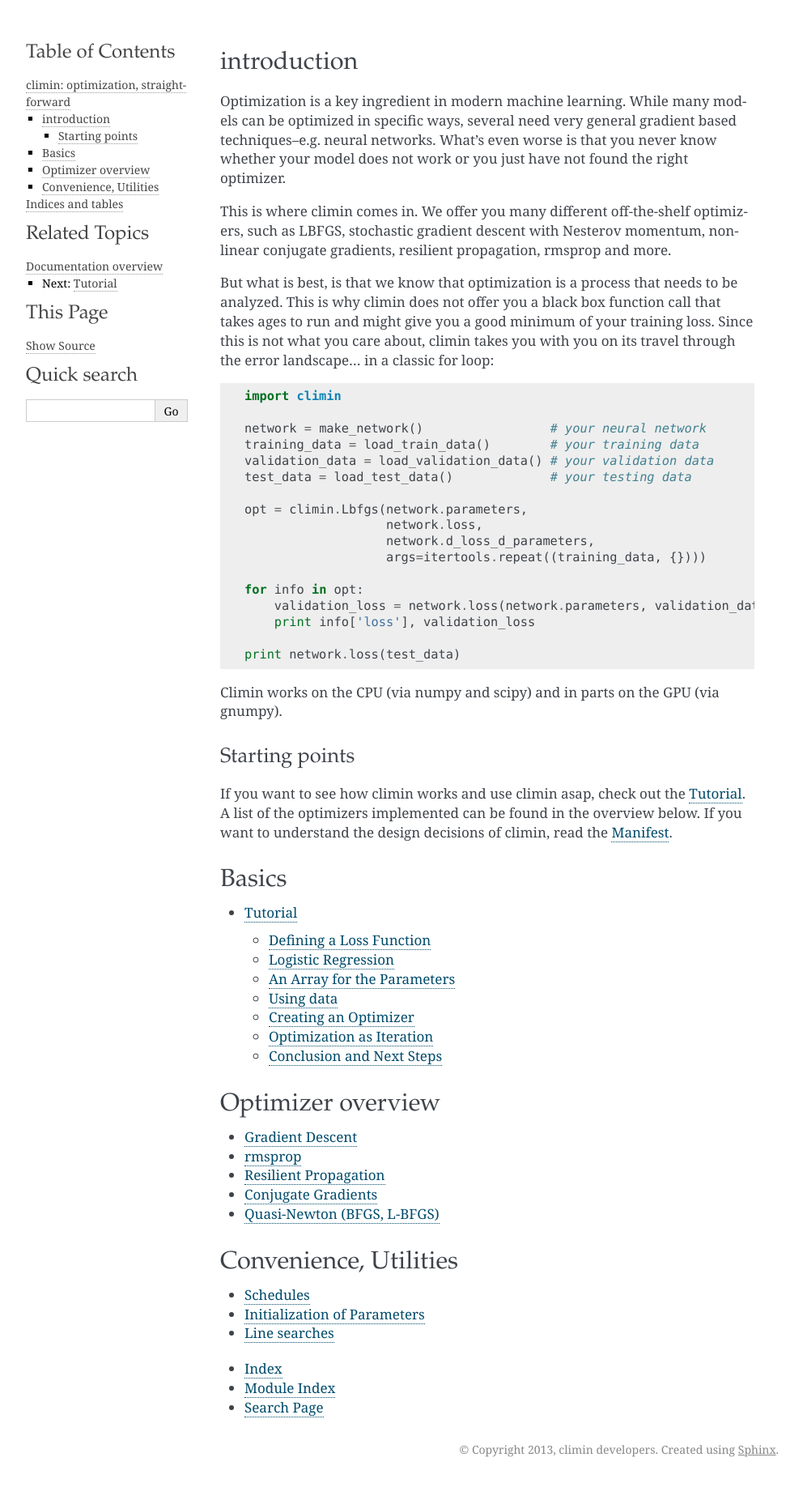
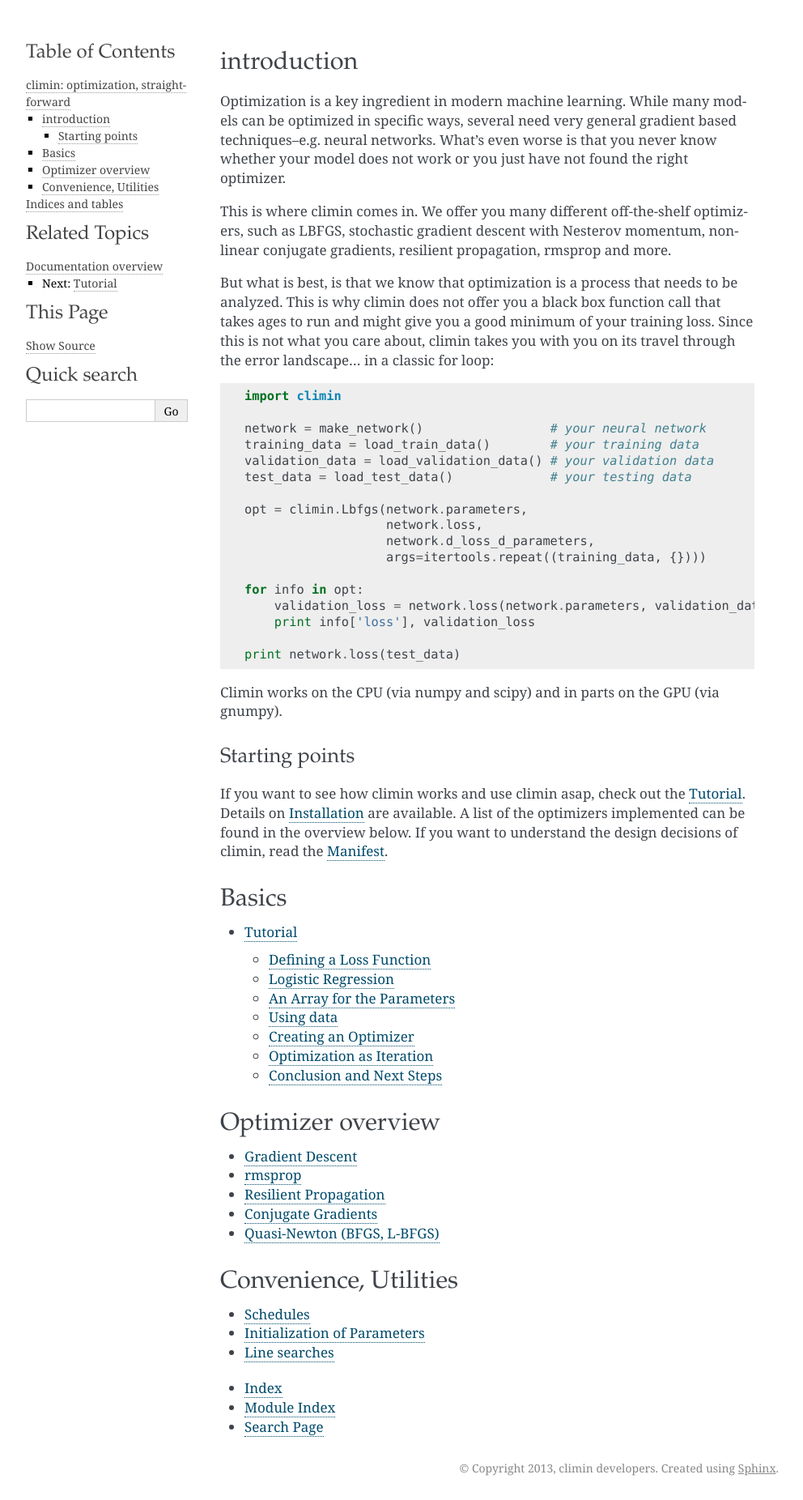
Before and after one commit to BRML/climin, a Sphinx documentation site: the page built from docs/source/index.rst, in a window 1280 px wide. Shown: the whole page at 81% size, without its empty margins (148-1140 px from the left). Built offline with Sphinx 7.4.7, drawn with Linux system fonts in a browser that asks for light colours; formulas are drawn with MathJax 3; before the commit the page ends 1829 px from its top, so only the background shows below that.

Commit message:
install docs

```diff
--- a/docs/source/index.rst
+++ b/docs/source/index.rst
@@ -50,10 +50,10 @@
 ^^^^^^^^^^^^^^^
 
 If you want to see how climin works and use climin asap, check out the
-:doc:`tutorial`. A list of the optimizers implemented can be found in the
-overview below. If you want to understand the design decisions of climin,
-read the :doc:`manifest`.
-
+:doc:`tutorial`. Details on :doc:`installation` are available. A list
+of the optimizers implemented can be found in the overview below. If
+you want to understand the design decisions of climin, read the
+:doc:`manifest`.
 
 
 Basics
```
Also changed, not shown: docs/source/installation.rst (added, +20 -0 lines).
